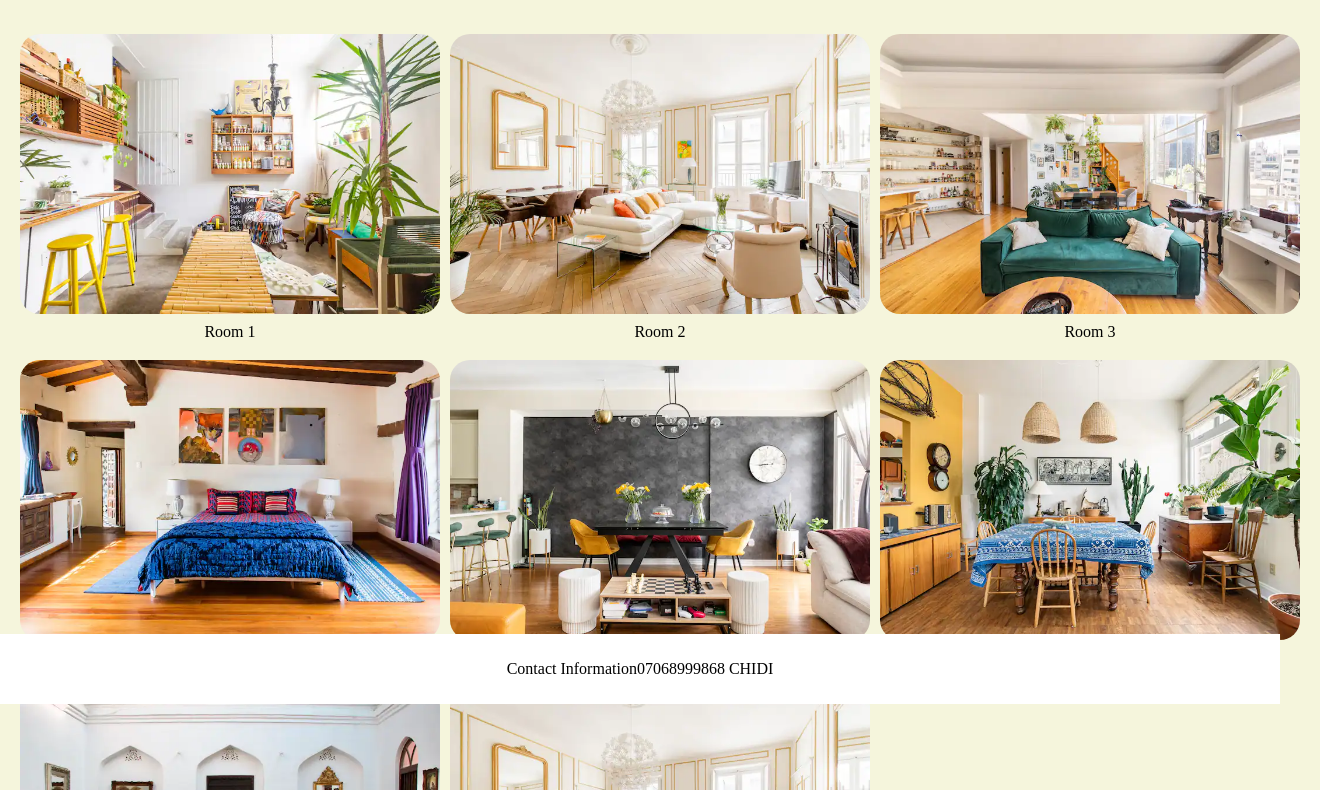
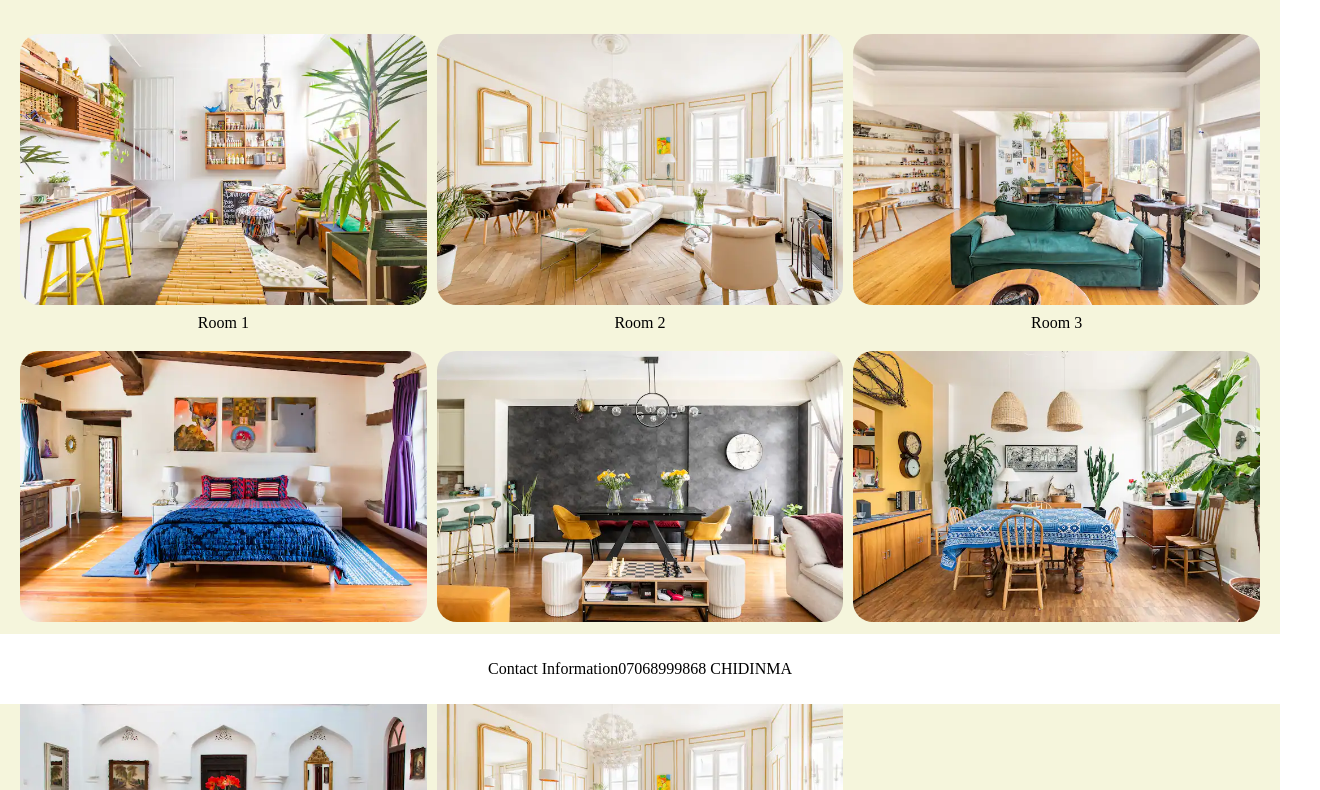
Before and after one commit to chidinmaamara/Lesson_3_task_5_Nwafor_Chidinma, a website: page index.html in a window 1280 px wide. Shown: the part 96-886 px from the top of the page, 1320 px wide, since content can reach past the window. Drawn offline with Linux system fonts and the light colour scheme.

Commit message:
corrected task 5

```diff
--- a/css/style.css
+++ b/css/style.css
@@ -91,7 +91,6 @@ main{
 	padding-right: 20px;
 	background-color: beige;
 	display: grid;
-	width: 100%;
 	grid-template-columns: 1fr;
 	padding-top: 50px;
 	padding-bottom: 100px;
--- a/index.html
+++ b/index.html
@@ -87,7 +87,7 @@
         </main>
         <footer>
             <p>Contact Information</p>
-            <p>07068999868 CHIDI</p>
+            <p>07068999868 CHIDINMA</p>
         </footer>
     </body>
 </html>
```
